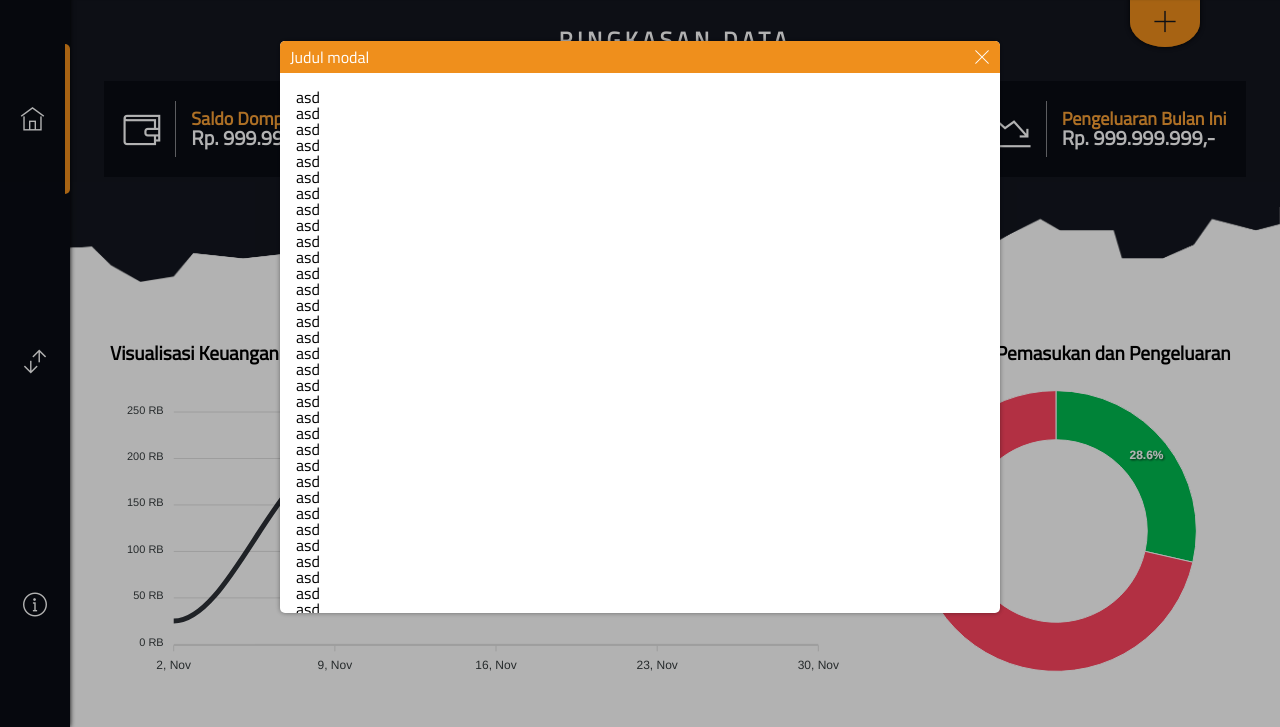
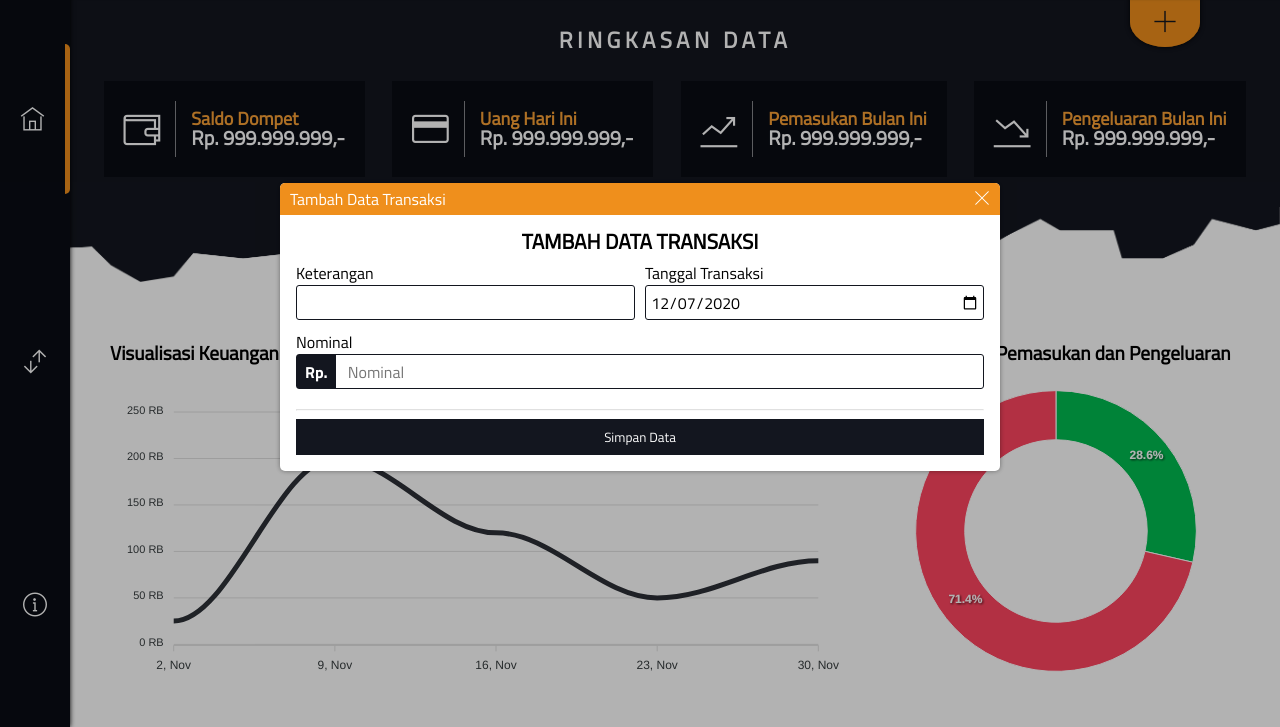
Before and after one commit to LemonSprite/lemonsprite.github.io, a plain HTML site: page index.html in a window 1280 px wide. Both pictures are taken after a click on the element 1165 px from the left and 95 px from the top of the page. Shown: the part 73-800 px from the top of the page. Drawn offline with Linux system fonts and the light colour scheme.

Commit message:
Edit modal form + setdefaultvalue buat tanggal

```diff
--- /dev/null
+++ b/css/form.css
@@ -0,0 +1,34 @@
+form {
+    border: none;
+    box-shadow: none;
+    position: relative;
+    width: 100%;
+    background: none;
+}
+form h1 {
+    text-align: center;
+    width: 100%;
+    font-size: 1.3em;
+    text-transform: uppercase;
+    margin-bottom: 10px;
+}
+.input { padding: .2em;}
+.input, .simbol-input {
+    display: flex;
+    position: relative;
+    align-items: center;
+    border-radius: 3px;
+    border: 1px solid var(--abu-light);
+}
+.simbol-input > .simbol {
+    height: 100%;
+    padding: .3em .5em;
+    font-family: 'Titillium-Bold';
+    background: var(--abu-light);
+    color: #fff;
+    margin-right: 10px;
+}
+.btn.simpan {
+    background: var(--abu-light);
+    cursor: pointer;
+}
--- a/index.html
+++ b/index.html
@@ -11,6 +11,7 @@
 		<link href="css/konten.css" rel='stylesheet'>
 		<link href="css/modal.css" rel='stylesheet'>
 		<link href="css/apexcharts.css" rel='stylesheet'>
+		<link href="css/form.css" rel='stylesheet'>
 		<link href="css/themify.css" rel='stylesheet'>
 
 		<script src="js/jquery.min.js" type="text/javascript"></script>
@@ -142,63 +143,36 @@
 		<div class='modal'>
 			<div class='modal-container'>
 				<div class='modal-head'>
-					Judul modal
+					Tambah Data Transaksi
 					<a class='close-btn' href='#'><i class='ti ti-close'></i></a>
 				</div>
 				<div class='modal-body'>
-					asd<br>
-					asd<br>
-					asd<br>
-					asd<br>
-					asd<br>
-					asd<br>
-					asd<br>
-					asd<br>
-					asd<br>
-					asd<br>
-					asd<br>
-					asd<br>
-					asd<br>
-					asd<br>
-					asd<br>
-					asd<br>
-					asd<br>
-					asd<br>
-					asd<br>
-					asd<br>
-					asd<br>
-					asd<br>
-					asd<br>
-					asd<br>
-					asd<br>
-					asd<br>
-					asd<br>
-					asd<br>
-					asd<br>
-					asd<br>
-					asd<br>
-					asd<br>
-					asd<br>
-					asd<br>
-					asd<br>
-					asd<br>
-					asd<br>
-					asd<br>
-					asd<br>
-					asd<br>
-					asd<br>
-					asd<br>
-					asd<br>
-					asd<br>
-					asd<br>
-					asd<br>
-					asd<br>
-					asd<br>
-					asd<br>
-					asd<br>
-					asd<br>
-					asd<br>
-					asd<br>
+					<form action='#' method='post'>
+						<h1>Tambah Data Transaksi</h1>
+						<div class='grup-horizontal'>
+							<div class='grup'>
+								<label>Keterangan</label>
+								<div class='input'>
+									<input name='keterangan'>
+								</div>
+							</div>
+							<div class='grup'>
+								<label>Tanggal Transaksi</label>
+								<div class='input'>
+									<input type="date" name='tanggal'>
+								</div>
+							</div>
+						</div>
+						<div class='grup'>
+							<label>Nominal</label>
+							<div class='simbol-input'>
+								<span class='simbol'>Rp.</span>
+								<input name='nominal' type='number' placeholder="Nominal">
+							</div>
+						</div>
+						<hr>
+						<button class='btn simpan'>Simpan Data</button>
+					</form>
 				</div>
 			</div>
 		</div>
--- a/js/main.js
+++ b/js/main.js
@@ -125,4 +125,14 @@ function init()
 			if($("[name='password']").attr('type', 'password'));
 		},5000);
 	});
+
+
+
+	// Set Default Value Tanggal
+	var now = new Date();
+	var day = ("0" + now.getDate()).slice(-2);
+	var month = ("0" + (now.getMonth() + 1)).slice(-2);
+	var today = now.getFullYear()+"-"+(month)+"-"+(day) ;
+	$('[name="tanggal"]').val(today);
+
 }
```
Also changed, not shown: tentang.html (+27 -54 lines), trans.keluar.html (+27 -54 lines), trans.masuk.html (+27 -54 lines).
